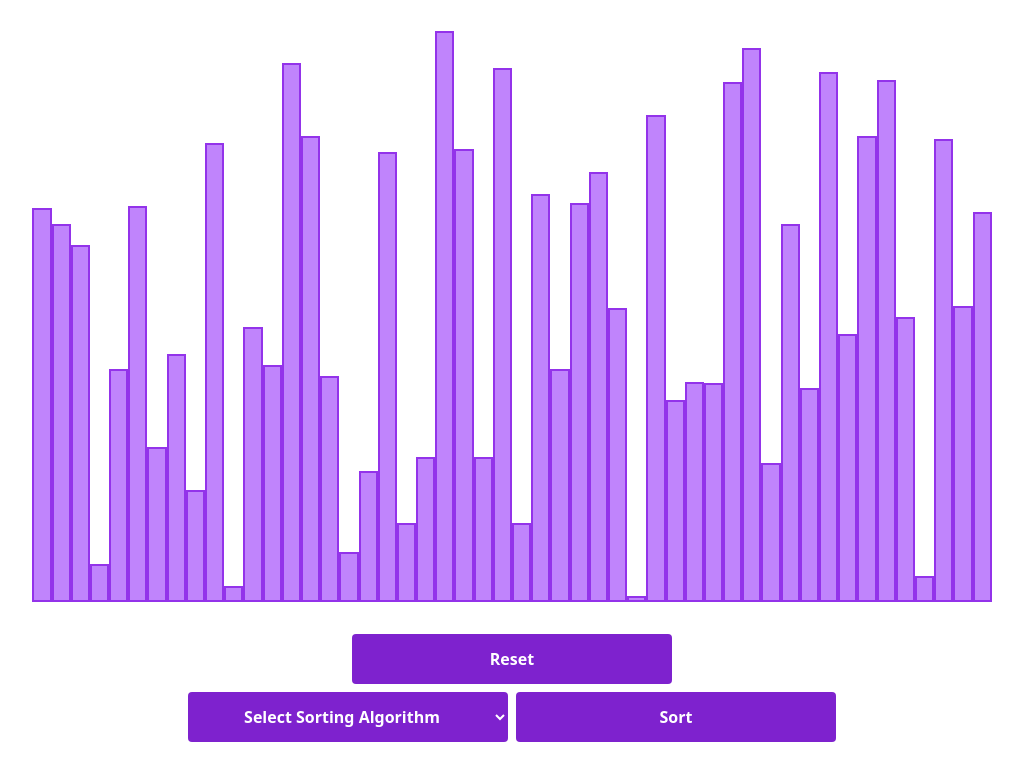
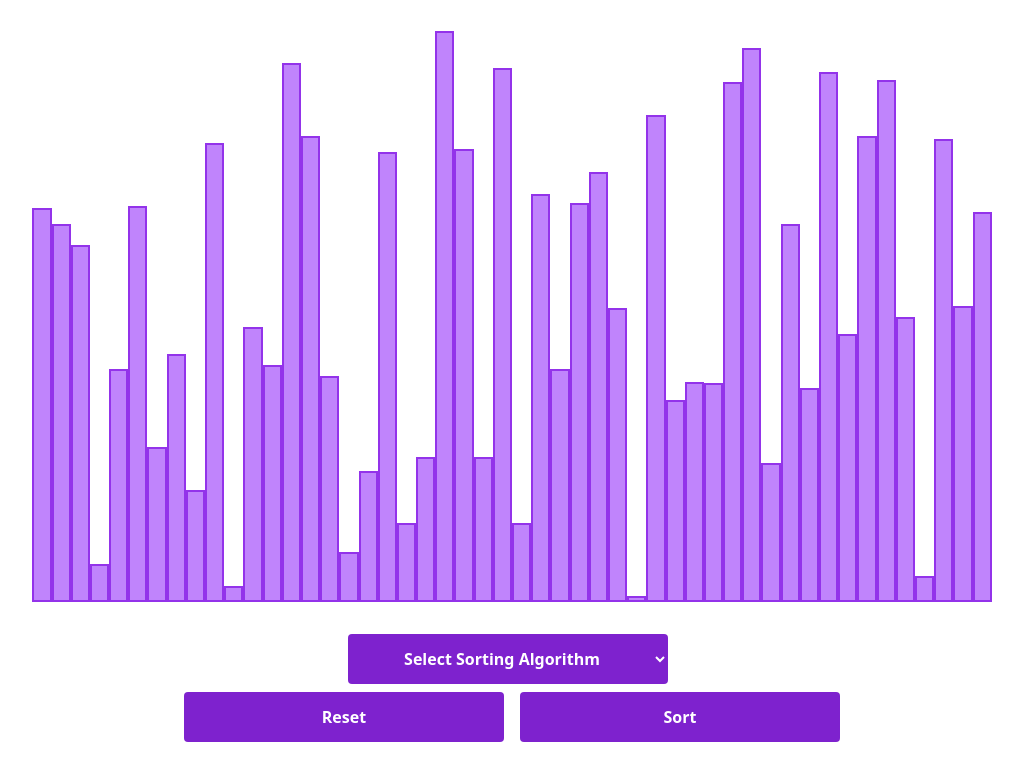
Before and after one commit to BasicallyManny/Algorithm-Visualizer, a React (Vite) app: page / in a window 1280 px wide. Shown: the top 780 px of the page, without its empty margins (128-1151 px from the left). Built offline with nearby package versions, Linux system fonts and the light colour scheme.

Commit message:
implemented merge sort

```diff
--- a/src/algorithms/sortingAlgorithms.ts
+++ b/src/algorithms/sortingAlgorithms.ts
@@ -24,3 +24,56 @@ export const insertionSort = (array: number[]): number[] => {
     }
     return array
 }
+
+/**
+ * function to merge arrays
+ * @param arrayOne
+ * @param arrayTwo
+ */
+const merge = (arrayOne: number[], arrayTwo: number[]): number[] => {
+    /**Initialize the indicies for the right and left arrays */
+    let i:number=0;
+    let j:number=0;
+    /**Initialize the merged array */
+    const result:number=[];
+    /**Merge the arrays */
+    while(i<arrayOne.length && j<arrayTwo.length) {
+        if(arrayOne[i]<arrayTwo[j]) {
+            result.push(arrayOne[i]);
+            i++;
+        } else {
+            result.push(arrayTwo[j]);
+            j++;
+        }
+    }
+    /**Add the remaining elements of the left array */
+    while(i<arrayOne.length) {
+        result.push(arrayOne[i]);
+        i++;
+    }
+    /**Add the remaining elements of the right array */
+    while(j<arrayTwo.length) {
+        result.push(arrayTwo[j]);
+        j++;
+    }
+
+    console.log("Merged Array: " + result)
+    return result
+
+}
+/**
+ * merge sort function
+ * @param array
+ * @returns
+ */
+export const mergeSort = (array: number[]): number[] => {
+    if(array.length <= 1) {
+        return array
+    }
+    /**Split the array in half */
+    const middle:number = Math.floor(array.length / 2);
+    /**Call merge sort on the left and right halves */
+    const left:number[] = array.slice(0, middle);
+    const right:number[] = array.slice(middle);
+    return merge(mergeSort(left), mergeSort(right));
+}
--- a/src/components/Visualizer.tsx
+++ b/src/components/Visualizer.tsx
@@ -41,7 +41,7 @@ export default class Visualizer extends React.Component {
     mergeSort() {
         const sortedArray: number[] = algorithms.mergeSort(this.state.array);
         this.setState({ array: sortedArray });
-        console.log("Merge Sort Status" + this.verifySorted(sortedArray));
+        console.log("Merge Sort Status: " + this.verifySorted(sortedArray));
     }
 
     /**
@@ -50,7 +50,7 @@ export default class Visualizer extends React.Component {
     quickSort() {
         const sortedArray: number[] = algorithms.quickSort(this.state.array);
         this.setState({ array: sortedArray });
-        console.log("Quick Sort Status" + this.verifySorted(sortedArray));
+        console.log("Quick Sort Status: " + this.verifySorted(sortedArray));
     }
 
     handleSort() {
@@ -108,17 +108,6 @@ export default class Visualizer extends React.Component {
 
                 {/* Sorting Buttons */}
                 <div className="flex flex-col items-center mt-8 w-full space-y-2">
-                    <button
-                        className="bg-purple-700 hover:bg-purple-800 text-white font-bold rounded w-1/3 sm:w-1/4 text-center"
-                        onClick={() => this.resetArray()}
-                        style={{
-                            height: '50px', // Fixed height to match the dropdown and sort button
-                        }}
-                    >
-                        Reset
-                    </button>
-
-                    <div id="Sorting_Buttons-Container" className="flex flex-col sm:flex-row justify-center items-center w-full">
                     <select
                         onChange={(e) => this.setState({ selectedAlgorithm: e.target.value })}
                         className="bg-purple-700 text-white font-bold rounded mb-2 sm:mb-0 sm:mr-2 w-3/4 sm:w-1/4 text-center"
@@ -131,7 +120,16 @@ export default class Visualizer extends React.Component {
                         <option value="mergeSort">Merge Sort</option>
                         <option value="quickSort">Quick Sort</option>
                     </select>
-
+                    <div id="Sorting_Buttons-Container" className="flex flex-cols space-x-4 sm:flex-row justify-center items-center w-full">
+                        <button
+                            className="bg-purple-700 hover:bg-purple-800 text-white font-bold rounded mb-2 sm:mb-0 w-3/4 sm:w-1/4 text-center"
+                            onClick={() => this.resetArray()}
+                            style={{
+                                height: '50px', // Fixed height to match the dropdown and sort button
+                            }}
+                        >
+                            Reset
+                        </button>
                         <button
                             className="bg-purple-700 hover:bg-purple-800 text-white font-bold rounded mb-2 sm:mb-0 w-3/4 sm:w-1/4 text-center"
                             onClick={() => this.handleSort()}
```
Lines whose indentation alone changed are shown as unchanged.
